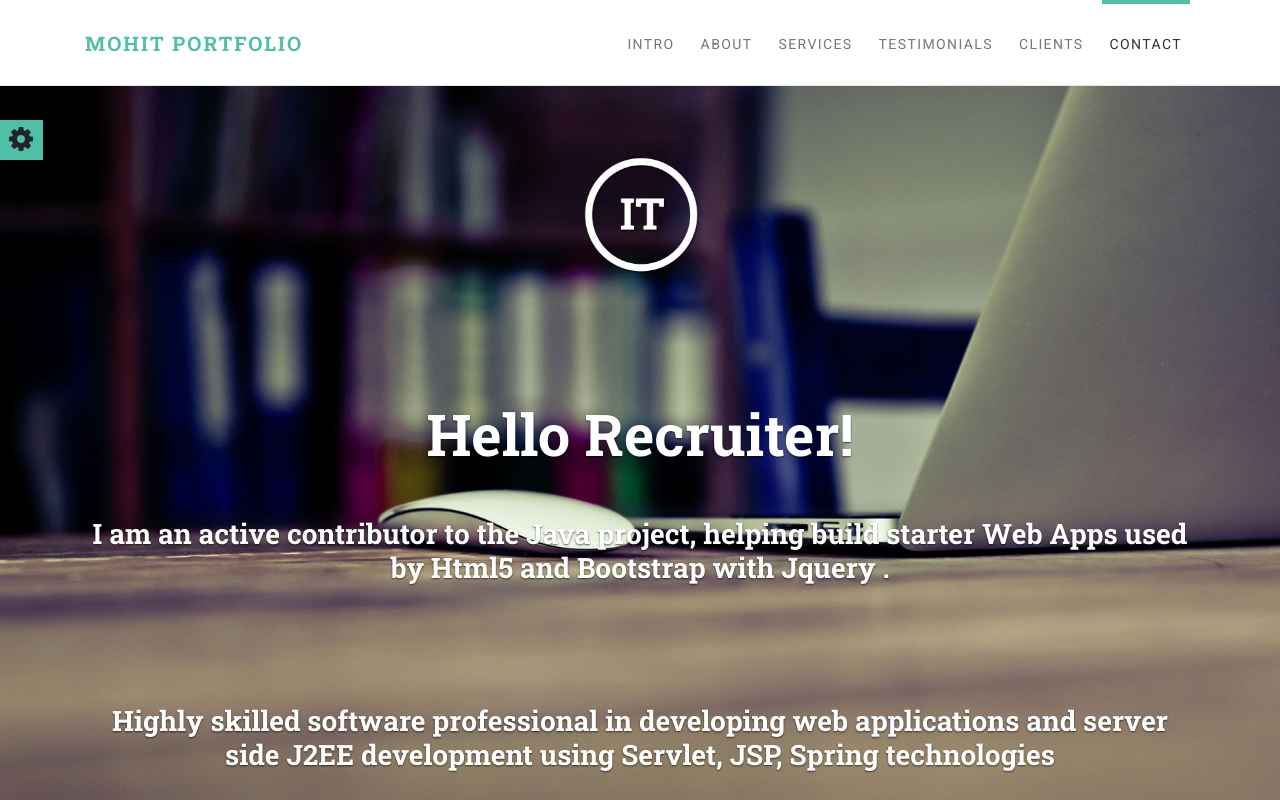
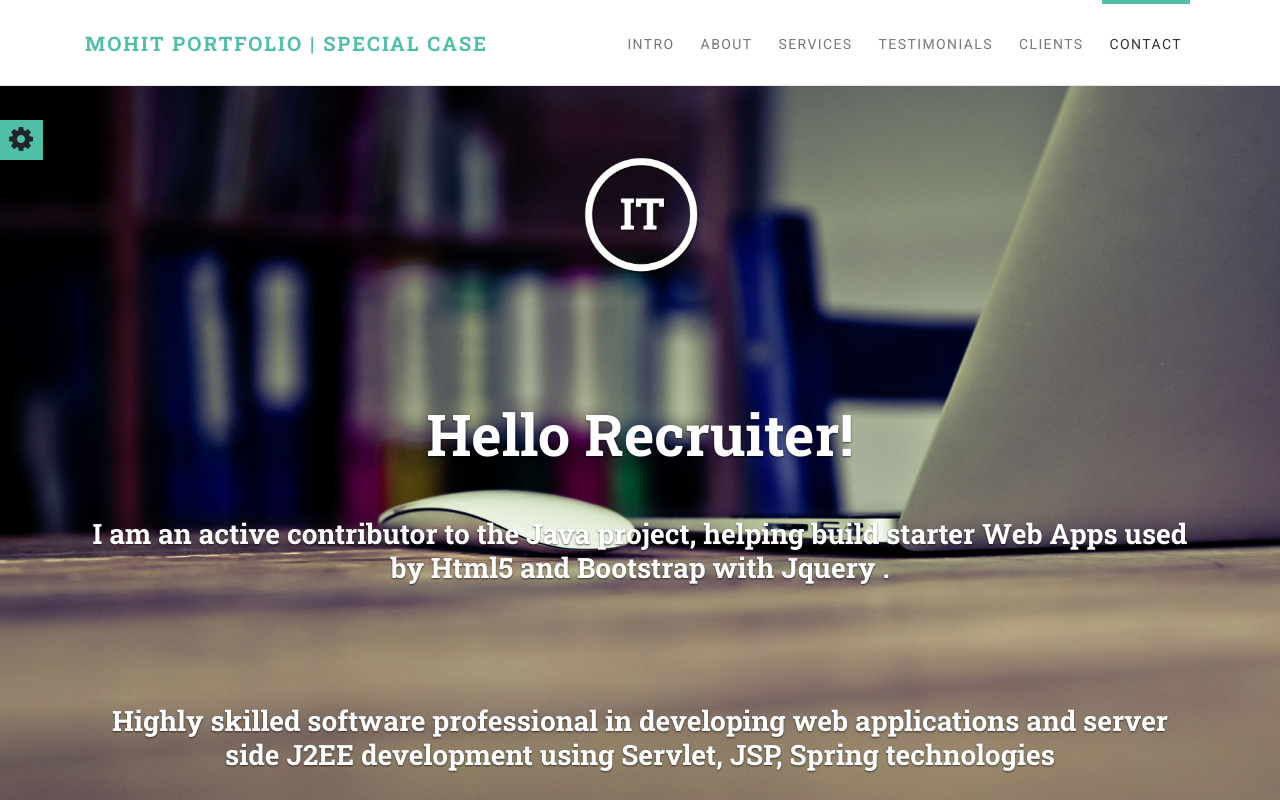
Before and after one commit to mohit12390/mywebsite, a plain HTML site: page index.html in a window 1280 px wide. Shown: the top 800 px of the page. Drawn offline with Linux system fonts and the light colour scheme.

Commit message:
updated title

```diff
--- a/index.html
+++ b/index.html
@@ -33,7 +33,7 @@
     <!-- navbar-->
     <header class="header">
       <nav class="navbar navbar-expand-lg fixed-top">
-        <div class="container"><a href="#intro" class="navbar-brand scrollTo">Mohit Portfolio</a>
+        <div class="container"><a href="#intro" class="navbar-brand scrollTo">Mohit Portfolio | Special case</a>
           <button type="button" data-toggle="collapse" data-target="#navbarcollapse" aria-controls="navbarSupportedContent" aria-expanded="false" aria-label="Toggle navigation" class="navbar-toggler navbar-toggler-right"><span class="fa fa-bars"></span></button>
           <div id="navbarcollapse" class="collapse navbar-collapse">
             <ul class="navbar-nav ml-auto">
```
